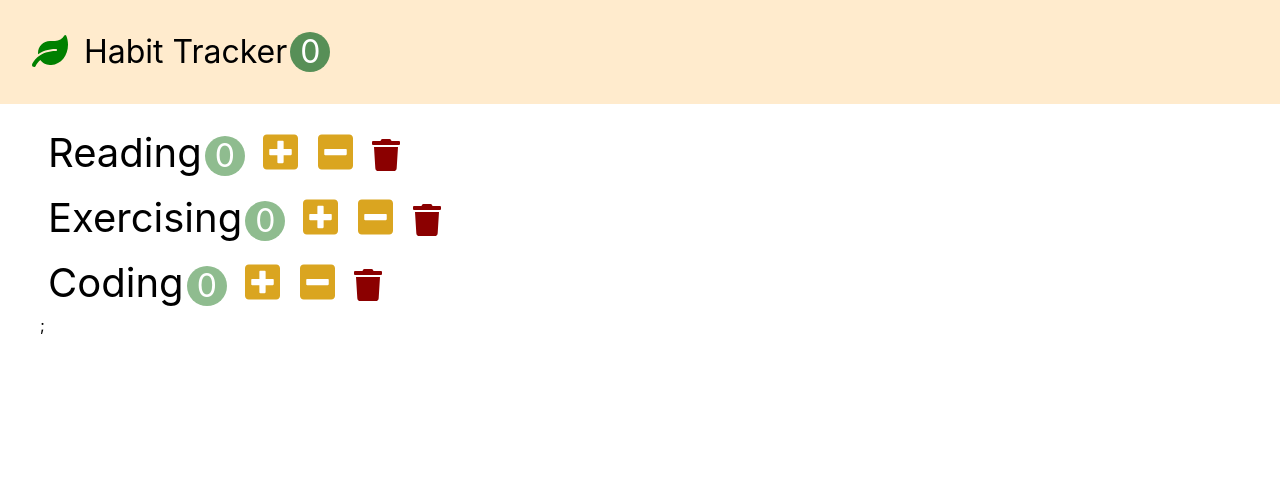
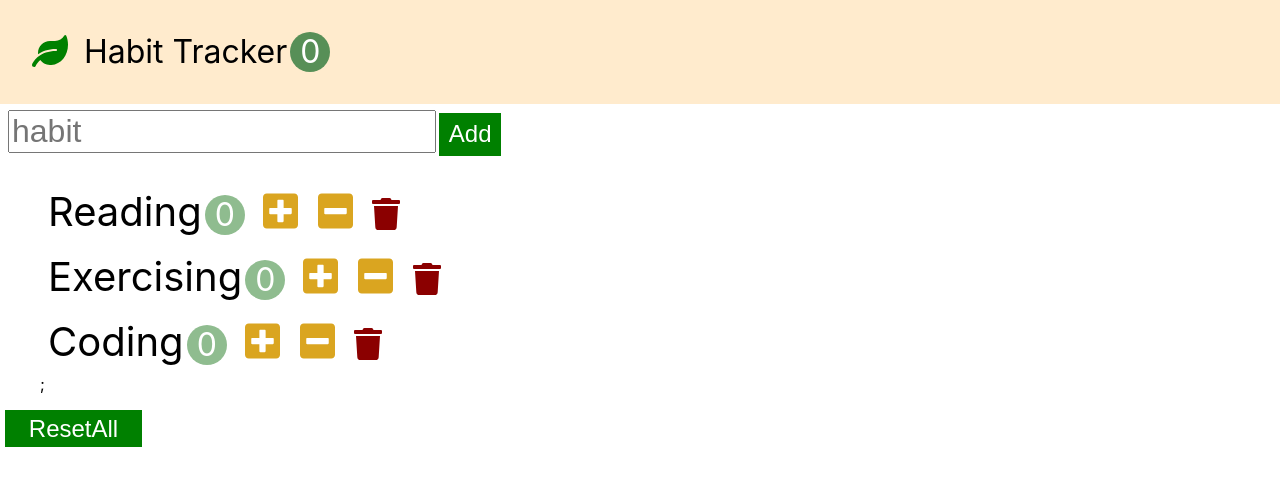
Before and after one commit to YeonnJ/React_habitTracker, a React (Create React App) app: page / in a window 1280 px wide. Shown: the top 486 px of the page. Built offline with nearby package versions, Linux system fonts and the light colour scheme.

Commit message:
input form

```diff
--- a/src/App.css
+++ b/src/App.css
@@ -12,7 +12,6 @@ button {
   font-size: 2rem;
   padding: 1em;
   background-color:blanchedalmond;
-
 }
 
 .navbar-logo {
@@ -32,6 +31,26 @@ button {
   background-color: rgb(87, 143, 87);
   color: white;
   border-radius: 50%;
+}
+
+.add-input{
+  margin-top: 2rem;
+  font-size: 2rem;
+}
+
+.add-input{
+  margin-right: 0.2rem;
+  margin-left: 0.5rem;
+  margin-top: 0.4rem;
+}
+
+.add-button{
+  height: 100%;
+  font-size: 1.5rem;
+  padding: 0.3em 0.4em;
+  margin-bottom: 0.3em;
+  background-color: green;
+  color:white;
 }
 
 .habit {
@@ -73,3 +92,11 @@ button {
   font-size: 2rem;
   color: darkred;
 }
+
+.habits-reset{
+  font-size: 1.5rem;
+  padding: 0.2em 1em;
+  margin-left: 0.2em;
+  background-color:green;
+  color:white;
+}
--- a/src/app.jsx
+++ b/src/app.jsx
@@ -6,21 +6,21 @@ import Navbar from './components/navbar';
 class App extends Component {
   state = {
     habits: [
-      { id:1, name: 'Reading', count: 0 },
-      { id:2, name: 'Exercising', count: 0 },
-      { id:3, name: 'Coding', count: 0 },
+      { id: 1, name: 'Reading', count: 0 },
+      { id: 2, name: 'Exercising', count: 0 },
+      { id: 3, name: 'Coding', count: 0 },
     ],
   };
 
   handleIncrement = (habit) => {
-    const habits = [...this.state.habits];
+    const habits = [ ...this.state.habits ];
     const index = habits.indexOf(habit);
     habits[index].count++;
     this.setState({ habits });
   };
 
   handleDecrement = (habit) => {
-    const habits = [...this.state.habits];
+    const habits = [ ...this.state.habits ];
     const index = habits.indexOf(habit);
     const count = habits[index].count -1;
     habits[index].count = count < 0 ? 0 : count ;
@@ -32,16 +32,31 @@ class App extends Component {
     this.setState({ habits });
   };
 
+  handleAdd = name => {
+    const habits = [...this.state.habits, {id: Date.now(), name, count: 0}];
+    this.setState({ habits });
+  }
+
+  handleReset = () => {
+    const habits = this.state.habits.map(habit => {
+      habit.count = 0;
+      return habit;
+    });
+    this.setState({ habits })
+  };
+
   render() {
     return (
       <>
-      <Navbar totalCount = {this.state.habits.filter(item => item.count >0).length}/>
-      <Habits
-        habits = {this.state.habits}
-        onIncrement = {this.handleIncrement}
-        onDecrement = {this.handleDecrement}
-        onDelete = {this.handleDelete}
-      />
+        <Navbar totalCount={this.state.habits.filter(item => item.count >0).length}/>
+        <Habits
+          habits={this.state.habits}
+          onIncrement={this.handleIncrement}
+          onDecrement={this.handleDecrement}
+          onDelete={this.handleDelete}
+          onAdd={this.handleAdd}
+          onReset={this.handleReset}
+        />
       </>
     );
   }
--- a/src/components/habit.jsx
+++ b/src/components/habit.jsx
@@ -34,8 +34,9 @@ class Habit extends Component {
           <i className="fas fa-minus-square"></i>
         </button>
 
-        <button className="habit-button habit-delete"
-        onClick={this.handleDelete}
+        <button
+          className="habit-button habit-delete"
+          onClick={this.handleDelete}
         >
           <i className="fas fa-trash"></i>
         </button>
--- /dev/null
+++ b/src/components/habitAddForm.jsx
@@ -0,0 +1,30 @@
+import React, { Component } from 'react';
+
+class HabitAddForm extends Component {
+  formRef = React.createRef();
+  inputRef = React.createRef();
+
+  onSubmit = (event) => {
+    event.preventDefault();
+    const name = this.inputRef.current.value;
+    name && this.props.onAdd(name);
+    // this.inputRef.current.value = '';
+    this.formRef.current.reset();
+  };
+
+  render() {
+    return (
+      <form ref={this.formRef} className="add-form" onSubmit={this.onSubmit}>
+        <input
+        ref={this.inputRef}
+        type="text"
+        className="add-input"
+        placeholder="habit"
+        />
+        <button className="add-button">Add</button>
+      </form>
+    );
+  }
+}
+
+export default HabitAddForm;
--- a/src/components/habits.jsx
+++ b/src/components/habits.jsx
@@ -1,5 +1,6 @@
 import React, { Component } from 'react';
 import Habit from './habit';
+import HabitAddForm from './habitAddForm';
 
 class Habits extends Component {
   handleIncrement = (habit) => {
@@ -13,20 +14,27 @@ class Habits extends Component {
   handleDelete = (habit) => {
     this.props.onDelete(habit);
   };
+  handleAdd = name => {
+    this.props.onAdd(name);
+  };
 
   render() {
     return (
+      <>
+      <HabitAddForm onAdd={this.handleAdd}/>
       <ul>
         {this.props.habits.map(habit => (
           <Habit
-          key={habit.id}
-          habit={habit}
-          onIncrement={this.handleIncrement}
-          onDecrement={this.handleDecrement}
-          onDelete={this.handleDelete}
+            key={habit.id}
+            habit={habit}
+            onIncrement={this.handleIncrement}
+            onDecrement={this.handleDecrement}
+            onDelete={this.handleDelete}
           /> // 자식
         ))};
       </ul>
+      <button className="habits-reset" onClick={this.props.onReset}>ResetAll</button>
+      </>
     );
   }
 }
```
Also changed, not shown: src/components/navbar.jsx (+5 -3 lines).
